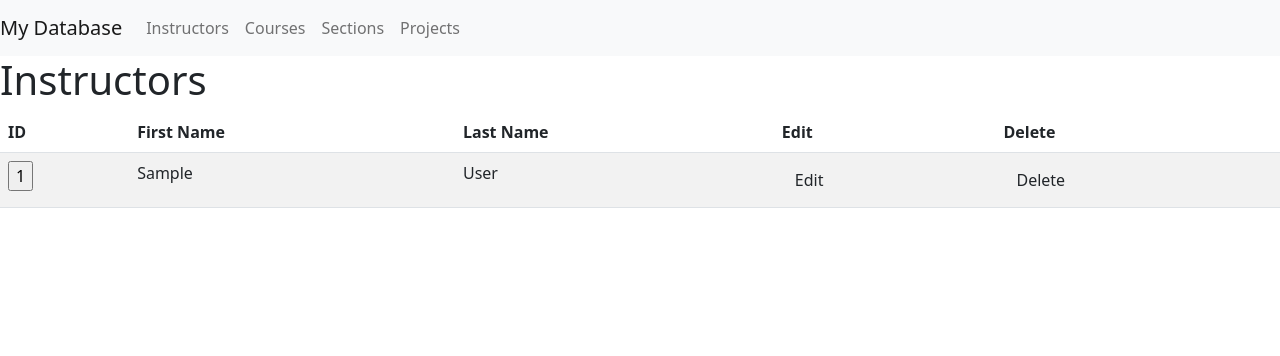
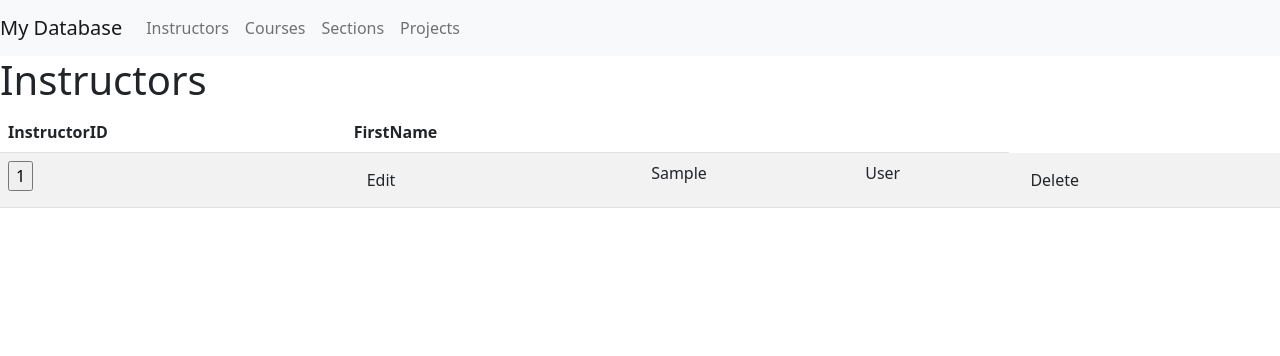
Before and after one commit to TamrinED/MIS4013Homework4, a PHP site: page /instructors.php in a window 1280 px wide. Shown: the top 356 px of the page. Run offline with PHP 8.4, Linux system fonts and the light colour scheme; tables that the repository leaves empty or names only in its code hold one stand-in row (values such as "Sample post").

Commit message:
Update instructors.php

```diff
--- a/instructors.php
+++ b/instructors.php
@@ -1,20 +1,7 @@
 <?php require_once("header.php"); ?>
 
   <body>
-<h1>Instructors</h1>
 
-<table class="table table-striped">
-  <thead>
-    <tr>
-      <th>ID</th>
-      <th>First Name</th>
-      <th>Last Name</th>
-      <th>Edit</th>
-      <th>Delete</th>
-    </tr>
-  </thead>
-
-  <tbody>
     <?php
 $servername = "localhost";
 $username = "tamrined_suser";
@@ -53,6 +40,19 @@ if ($conn->connect_error) {
   }
 }
 ?>
+
+    <h1>Instructors</h1>
+      <table class="table table-striped">
+        <thead>
+          <tr>
+            <th>InstructorID</th>
+            <th>FirstName</th>
+            <th></th>
+            <th></th>
+          </tr>
+        </thead>
+        <tbody>
+
 <?php
 $sql = "SELECT InstructorID, FirstName, LastName FROM Instructor";
 $result = $conn->query($sql);
@@ -68,23 +68,22 @@ if ($result->num_rows > 0) {
                 <input type="submit" name="InstructorID" value="<?=$row["InstructorID"]?>" />
               </form>
               </td>
-            <td><?=$row["FirstName"]?></a></td>
-    <td><?=$row["LastName"]?></a></td>
+
             <td>
               <button type="button" class="btn" data-bs-toggle="modal" data-bs-target="#editInstructor<?=$row["InstructorID"]?>">Edit</button>
               <div class="modal fade" id="editInstructor<?=$row["InstructorID"]?>" data-bs-backdrop="static" data-bs-keyboard="false" tabindex="-1" aria-labelledby="editInstructor<?=$row["InstructorID"]?>Label" aria-hidden="true">
                 <div class="modal-dialog">
                   <div class="modal-content">
                     <div class="modal-header">
-                      <h1 class="modal-title fs-5" id="editInstructor<?=$row["FirstName"]?>Label">Edit Instructor</h1>
+                      <h1 class="modal-title fs-5" id="editInstructor<?=$row["InstructorID"]?>Label">Edit Instructor</h1>
                       <button type="button" class="btn-close" data-bs-dismiss="modal" aria-label="Close"></button>
                     </div>
                     <div class="modal-body">
                       <form method="post" action="">
                         <div class="mb-3">
                           <label for="editInstructor<?=$row["InstructorID"]?>Name" class="form-label">Edit First Name</label>
-                          <input type="text" class="form-control" id="editInstructor<?=$row["InstructorID"]?>Name" aria-describedby="editInstructor<?=$row["FirstName"]?>Help" name="iName" value="<?=$row['FirstName']?>">
-                          <div id="editInstructor<?=$row["FirstName"]?>Help" class="form-text">Enter the instructor's name.</div>
+                          <input type="text" class="form-control" id="editInstructor<?=$row["InstructorID"]?>Name" aria-describedby="editInstructor<?=$row["InstructorID"]?>Help" name="iName" value="<?=$row['FirstName']?>">
+                          <div id="editInstructor<?=$row["InstructorID"]?>Help" class="form-text">Enter the instructor's name.</div>
                         </div>
                         <input type="hidden" name="iid" value="<?=$row["InstructorID"]?>">
                         <input type="hidden" name="saveType" value="Edit">
@@ -95,6 +94,8 @@ if ($result->num_rows > 0) {
                 </div>
               </div>
             </td>
+            <td><?=$row["FirstName"]?></a></td>
+            <td><?=$row["LastName"]?></a></td>
             <td>
               <form method="post" action="">
                 <input type="hidden" name="iid" value="<?=$row["InstructorID"]?>" />
```
